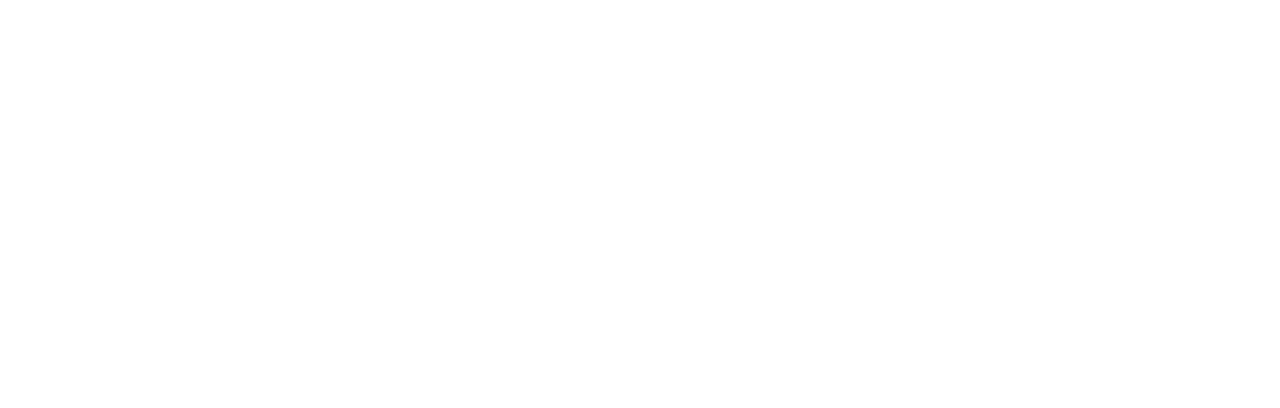
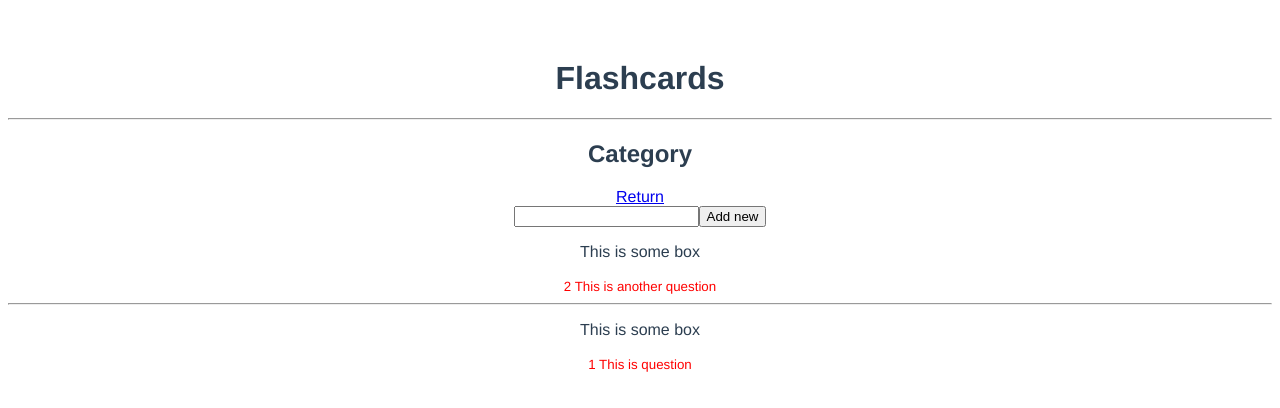
Before and after one commit to irizz/flashcards, a Vue app in the folder client/: page /category in a window 1280 px wide. Shown: the top 408 px of the page. Built offline with nearby package versions, Linux system fonts and the light colour scheme.

Commit message:
Added basic components

```diff
--- a/client/package.json
+++ b/client/package.json
@@ -9,11 +9,11 @@
   },
   "dependencies": {
     "core-js": "^3.4.4",
-    "vue": "^2.6.10"
+    "vue": "^2.6.10",
+    "vue-router": "^3.1.5"
   },
   "devDependencies": {
     "@vue/cli-plugin-babel": "^4.1.0",
-    "@vue/cli-plugin-eslint": "^4.1.0",
     "@vue/cli-service": "^4.1.0",
     "babel-eslint": "^10.0.3",
     "eslint": "^5.16.0",
--- a/client/public/index.html
+++ b/client/public/index.html
@@ -5,7 +5,7 @@
     <meta http-equiv="X-UA-Compatible" content="IE=edge">
     <meta name="viewport" content="width=device-width,initial-scale=1.0">
     <link rel="icon" href="<%= BASE_URL %>favicon.ico">
-    <title>client</title>
+    <title>Flashcards memorizing app</title>
   </head>
   <body>
     <noscript>
--- a/client/src/App.vue
+++ b/client/src/App.vue
@@ -1,14 +1,14 @@
 <template>
   <div id="app">
+    <h1>Flashcards</h1>
+    <hr />
+    <router-view />
   </div>
 </template>
 
 <script>
-
 export default {
   name: 'app',
-  components: {
-  }
 }
 </script>
 
--- /dev/null
+++ b/client/src/components/AddCard.vue
@@ -0,0 +1,24 @@
+<template>
+  <form @submit.prevent="onSubmit">
+    <input v-model="question" type="text" />
+    <button type="submit" >Add new</button>
+  </form>
+</template>
+
+<script>
+export default {
+  data() {
+    return {
+      question: ""
+    }
+  },
+  methods: {
+    onSubmit() {
+      if(this.question !== "") {
+        this.$emit("add-card", this.question);
+        this.question = "";
+      }
+    }
+  }
+}
+</script>
--- /dev/null
+++ b/client/src/components/Box.vue
@@ -0,0 +1,18 @@
+<template>
+  <div>
+    <p>This is some box</p>
+    <CardsList v-bind:cards="cards" />
+  </div>
+</template>
+
+<script>
+  import CardsList from "@/components/CardsList"
+  export default {
+    props: [
+      "cards"
+    ],
+    components: {
+      CardsList
+    }
+  }
+</script>
--- /dev/null
+++ b/client/src/components/Card.vue
@@ -0,0 +1,31 @@
+<template>
+  <div>
+    <small v-bind:class="{card}">
+      {{card.id}}
+      {{card.question | uppercase}}
+    </small>
+  </div>
+</template>
+
+<script>
+  export default {
+    props: {
+      card: {
+        type: Object,
+        required: true
+      }
+    },
+    filters: {
+    uppercase(value) {
+      console.log(value);
+      return value;
+    }
+  }
+  }
+</script>
+
+<style scoped>
+  .card {
+    color: red;
+  }
+</style>
--- /dev/null
+++ b/client/src/components/CardsList.vue
@@ -0,0 +1,21 @@
+<template>
+  <div>
+    <Card
+      v-for="(card,key) of cards"
+      v-bind:card="card"
+      v-bind:key="key"
+    />
+  </div>
+</template>
+
+<script>
+import Card from "@/components/Card"
+export default {
+  props: [
+    "cards"
+  ],
+  components: {
+    Card
+  }
+}
+</script>
--- /dev/null
+++ b/client/src/components/Category.vue
@@ -0,0 +1,59 @@
+<template>
+  <div>
+    <h2>Category</h2>
+    <router-link to="/">Return</router-link>
+    <AddCard @add-card="addCard" />
+    <Box v-bind:cards="cardsLevel2" />
+    <hr />
+    <Box v-bind:cards="cardsLevel3" />
+  </div>
+</template>
+
+<script>
+import AddCard from "@/components/AddCard";
+import Box from "@/components/Box";
+export default {
+  components: {
+    AddCard,
+    Box
+  },
+  data() {
+    return {
+      cards: [
+        {
+          id: 1,
+          question: "This is question",
+          answer: "This is answer",
+          level: "3"
+        },
+        {
+          id: 2,
+          question: "This is another question",
+          answer: "This is another answer",
+          level: "2"
+        }
+      ],
+    };
+  },
+  computed: {
+    cardsLevel2() {
+      return this.cards.filter(item => item.level == 2)
+    },
+    cardsLevel3() {
+      return this.cards.filter(item => item.level == 3)
+    }
+  },
+  methods: {
+    addCard(question) {
+      const lastEl = this.cards[this.cards.length - 1];
+      const lastIdx = lastEl ? lastEl.id : 0;
+      this.cards.push({
+        id: lastIdx + 1,
+        question: question,
+        answer: "",
+        level: 3
+      });
+    }
+  }
+};
+</script>
--- /dev/null
+++ b/client/src/components/Home.vue
@@ -0,0 +1,3 @@
+<template>
+  <router-link to="/category">Open category</router-link>
+</template>
--- a/client/src/main.js
+++ b/client/src/main.js
@@ -1,8 +1,10 @@
 import Vue from 'vue'
 import App from './App.vue'
+import router from "./router"
 
 Vue.config.productionTip = false
 
 new Vue({
+  router,
   render: h => h(App),
 }).$mount('#app')
--- /dev/null
+++ b/client/src/router.js
@@ -0,0 +1,20 @@
+import Vue from "vue";
+import Router from "vue-router";
+import Home from "@/components/Home";
+import Category from "@/components/Category";
+
+Vue.use(Router);
+
+export default new Router({
+  mode: 'history',
+  routes: [
+    {
+      path: '/',
+      component: Home
+    },
+    {
+      path: '/category',
+      component: Category
+    }
+  ]
+})
```
Also changed, not shown: 1 other file (tests, documents, lock files or other folders).
